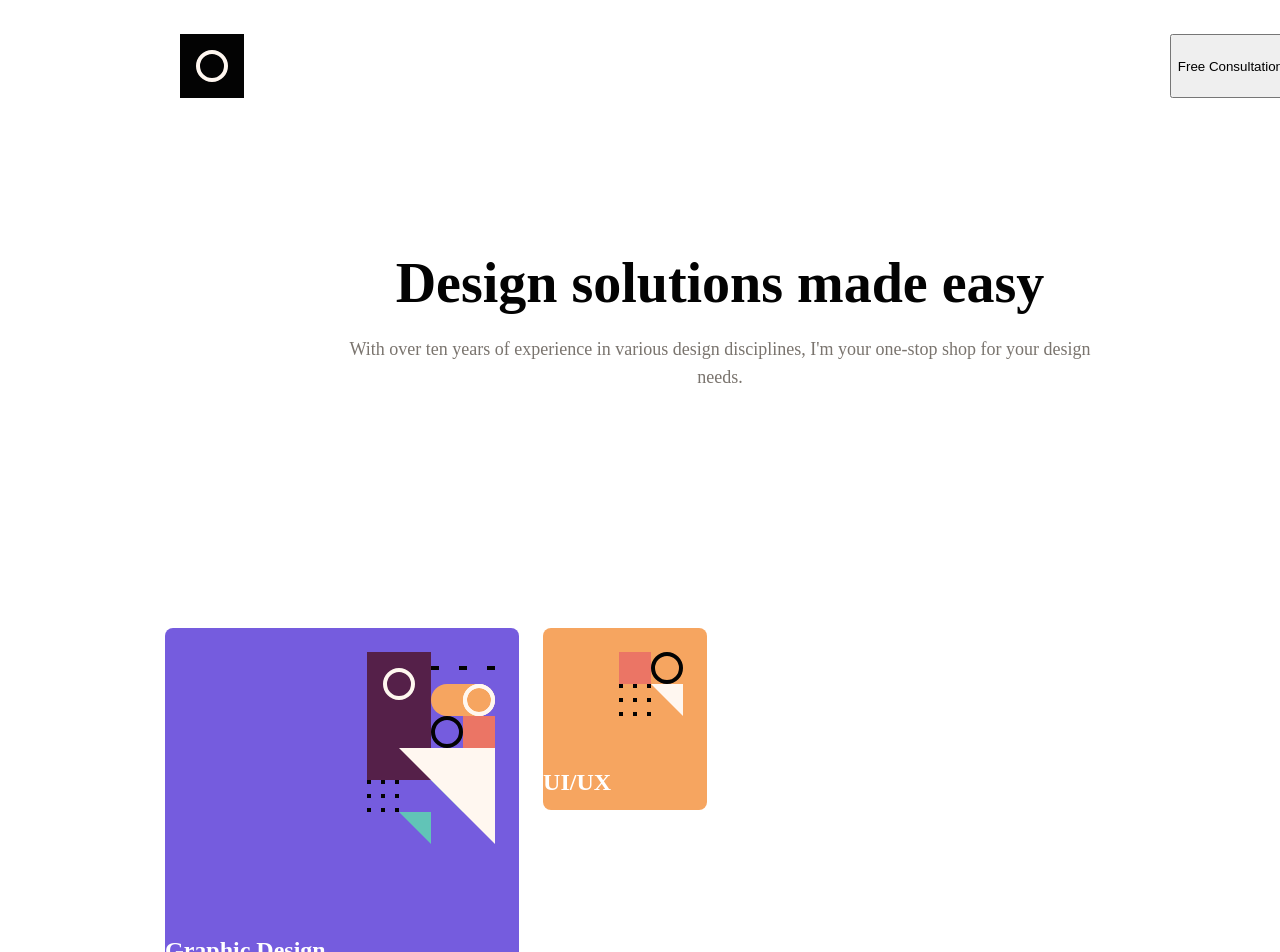
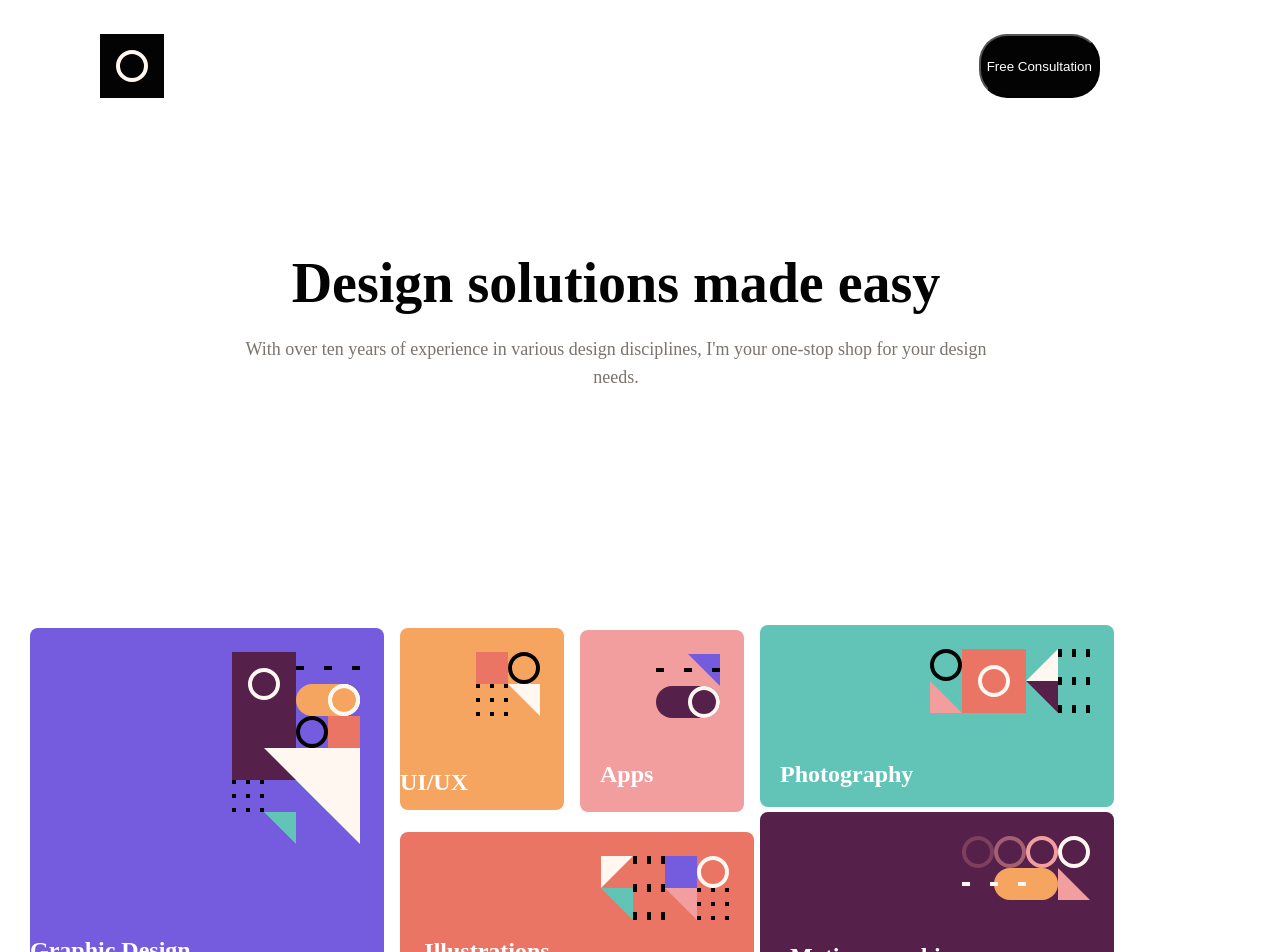
Before and after one commit to Devin-Jackson314/single-page-design-portfolio, an Angular app in the folder LandingPage/: page / in a window 1280 px wide. Shown: the top 952 px of the page. Built offline with nearby package versions, Linux system fonts and the light colour scheme.

Commit message:
smh way too many adjustments

```diff
--- a/LandingPage/src/app/app.component.html
+++ b/LandingPage/src/app/app.component.html
@@ -8,11 +8,11 @@
 <app-graphic-design></app-graphic-design>
  <app-ui-ux></app-ui-ux>
 
- <!--<app-appscard></app-appscard>
+ <app-appscard></app-appscard>
 <app-illustrations></app-illustrations>
 <app-photography></app-photography>
 <app-motion-graphics></app-motion-graphics>
-<app-amy></app-amy>
+<!--<app-amy></app-amy>
  <app-my-work></app-my-work>
 <app-book></app-book>
 <br>
--- a/LandingPage/src/app/appscard/appscard.component.css
+++ b/LandingPage/src/app/appscard/appscard.component.css
@@ -5,7 +5,7 @@
         position: relative;
             width: 164px;
             height: 182px;
-            left: 732.13px;
+            left: 580px;
             top: -150px;
 
             background: #F39E9E;
@@ -39,9 +39,9 @@
 @media (max-width: 375px) {
     div {
         position: relative;
-        left: 185px;
+        left: 280px;
         right: 0px;
-        top: 30px;
+        top: -60px;
 
 
         background: #F39E9E;
@@ -64,7 +64,7 @@
         height: 30px;
         left: 14.95%;
         right: 39.27%;
-        top: calc(50% - 30px/2 + 52px);
+
 
         font-family: 'Plus Jakarta Sans';
         font-style: normal;
--- a/LandingPage/src/app/design-solution/design-solution.component.css
+++ b/LandingPage/src/app/design-solution/design-solution.component.css
@@ -3,7 +3,7 @@
         position: relative;
         width: 752px;
         height: 150px;
-        left: 344px;
+        left: 240px;
         top: 164px;
     }
 
@@ -16,7 +16,7 @@
         line-height: 71px;
         text-align: center;
         color: #030303;
-        right: 0px;
+        left: 0%;
     }
 
     p {
@@ -37,9 +37,10 @@
 
 @media (max-width: 375px) {
     div {
-        display: block;
+       position: relative;
         width: 343px;
         height: 210px;
+        left: 370px;
 
 
     }
--- a/LandingPage/src/app/graphic-design/graphic-design.component.css
+++ b/LandingPage/src/app/graphic-design/graphic-design.component.css
@@ -7,7 +7,7 @@
         position: relative;
         width: 354px;
         height: 364px;
-        left: 165px;
+        left: 30px;
         top: 394px;
         background: #755CDE;
         border-radius: 8px;
--- a/LandingPage/src/app/header1-component/header-component.component.css
+++ b/LandingPage/src/app/header1-component/header-component.component.css
@@ -8,10 +8,21 @@
 
         width: 1111px;
         height: 64px;
-        left: 180px;
+        left: 100px;
         top: 34px;
     }
+
+    button{
+        position: relative;
+        left: -10%;
+        background: #030303;
+            border-radius: 28px;
+            color: white;
+    }
 }
+
+
+
 
 @media  (max-width: 375px){
 div {
@@ -27,7 +38,7 @@ div {
 
 button{
 position:relative;
-    left: 170px;
+    left: 110px;
     right: 0%;
     top: 10px;
     bottom: 0%;
--- a/LandingPage/src/app/illustrations/illustrations.component.css
+++ b/LandingPage/src/app/illustrations/illustrations.component.css
@@ -5,7 +5,7 @@
         position: relative;
             width: 354px;
             height: 158px;
-            left: 543.09px;
+            left: 400px;
             top: -130px;
             background: #EB7565;
             border-radius: 8px;
@@ -39,9 +39,9 @@
 @media (max-width: 375px) {
     div {
         position: relative;
-        left: 0%;
+        left: 100px;
         right: 0%;
-        bottom: 120px;
+      top: -20px;
         background: #EB7565;
         border-radius: 8px;
         width: 343px;
@@ -49,7 +49,7 @@
     }
 
     svg {
-        position: absolute;
+        position:relative;
         width: 128px;
         height: 64px;
         left: 191.91px;
@@ -57,11 +57,14 @@
     }
 
     p {
-        position: absolute;
+        position: relative;
         height: 30px;
-        left: 7.1%;
-        right: 45.74%;
-        top: calc(50% - 30px/2 + 40px);
+            left: 7.1%;
+            right: 45.74%;
+            top: 30%;
+
+
+
 
         font-family: 'Plus Jakarta Sans';
         font-style: normal;
@@ -69,6 +72,6 @@
         font-size: 24px;
         line-height: 30px;
 
-        color: #FFFFFF;
+        color: white;
     }
 }
--- a/LandingPage/src/app/motion-graphics/motion-graphics.component.css
+++ b/LandingPage/src/app/motion-graphics/motion-graphics.component.css
@@ -5,7 +5,7 @@
         position: relative;
             width: 354px;
             height: 182px;
-            left: 921px;
+            left: 760px;
             top: -490px;
             background: #552049;
                 border-radius: 8px;
@@ -37,10 +37,10 @@
 @media (max-width: 375px) {
     div {
         position: relative;
-        left: 0%;
-        right: 0%;
+        left:26%;
+
         top: 0%;
-        bottom: 75px;
+        bottom: -20px;
         background: #552049;
         border-radius: 8px;
         width: 343px;
@@ -60,7 +60,7 @@
         height: 30px;
         left: 7%;
         right: 26.82%;
-        top: calc(50% - 30px/2 + 52px);
+
 
         font-family: 'Plus Jakarta Sans';
         font-style: normal;
--- a/LandingPage/src/app/photography/photography.component.css
+++ b/LandingPage/src/app/photography/photography.component.css
@@ -5,7 +5,7 @@
         position: relative;
         width: 354px;
         height: 182px;
-        left: 921px;
+        left: 760px;
         top: -495px;
         background: #61C4B7;
             border-radius: 8px;
@@ -37,10 +37,10 @@
         @media (max-width: 375px) {
             div {
                 position: relative;
-                left: 0%;
-                right: 0%;
-                top: 0%;
-                bottom: 100px;
+                left: 26%;
+
+
+             top: 100%;
                 background: #61C4B7;
                 border-radius: 8px;
                 width: 343px;
@@ -48,11 +48,11 @@
             }
 
             p {
-                position: absolute;
+                position:relative;
                 height: 30px;
                 left: 7%;
                 right: 39.93%;
-                top: calc(50% - 30px/2 + 52px);
+                top: 30%;
 
                 font-family: 'Plus Jakarta Sans';
                 font-style: normal;
@@ -60,12 +60,12 @@
                 font-size: 24px;
                 line-height: 30px;
 
-                color: #FFFFFF;
+                color:white;
 
             }
 
             svg {
-                position: absolute;
+                position:relative;
                 width: 160px;
                 height: 64px;
                 left: 159px;
--- a/LandingPage/src/app/ui-ux/ui-ux.component.css
+++ b/LandingPage/src/app/ui-ux/ui-ux.component.css
@@ -5,7 +5,7 @@
         position:relative;
             width: 164px;
             height: 182px;
-            left: 543.09px;
+            left: 400px;
             top: 30px;
             background: #F6A560;
                 border-radius: 8px;
@@ -36,10 +36,10 @@
 @media (max-width: 375px) {
     div {
         position: relative;
-        left: 0%;
-        right: 0%;
+        left: 100px;
 
-        bottom: 150px;
+
+        top:120px;
         background: #F6A560;
         border-radius: 8px;
         width: 159px;
@@ -52,7 +52,7 @@
         height: 30px;
         left: 14.95%;
         right: 33.55%;
-        top: calc(50% - 30px/2 + 52px);
+
 
         font-family: 'Plus Jakarta Sans';
         font-style: normal;
```
